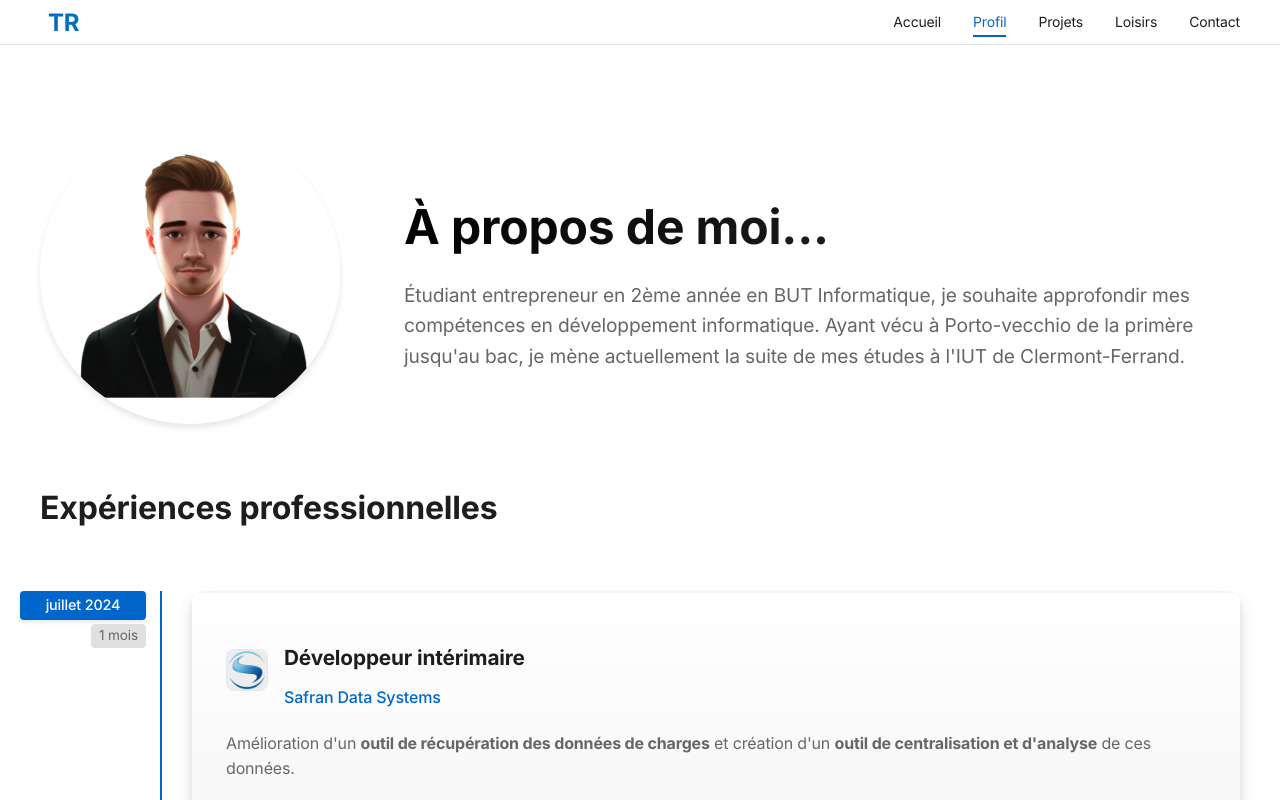
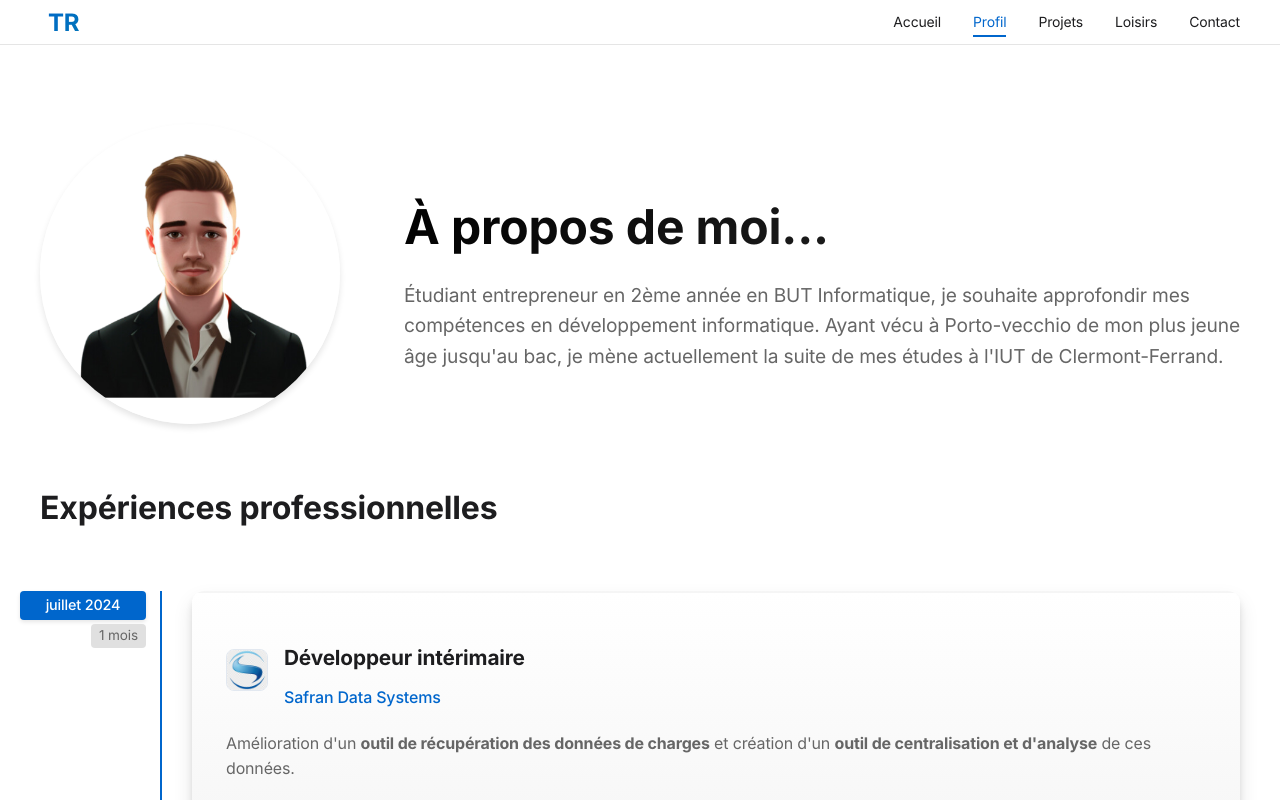
Before and after one commit to TomRambeau/portfolio, a Vue app in the folder portfolio/: page /portfolio/about in a window 1280 px wide. Shown: the top 800 px of the page. Built offline with nearby package versions, Linux system fonts and the light colour scheme.

Commit message:
:bug: test error corrected

```diff
--- a/portfolio/src/views/About.vue
+++ b/portfolio/src/views/About.vue
@@ -14,7 +14,7 @@ import { marked } from 'marked'
           <h1 class="title">À propos de moi...</h1>
           <p class="bio">
               Étudiant entrepreneur en 2ème année en BUT Informatique, je souhaite approfondir mes compétences en développement informatique.
-              Ayant vécu à Porto-vecchio de la primère jusqu'au bac, je mène actuellement la suite de mes études à l'IUT de Clermont-Ferrand.
+              Ayant vécu à Porto-vecchio de mon plus jeune âge jusqu'au bac, je mène actuellement la suite de mes études à l'IUT de Clermont-Ferrand.
           </p>
           <!--(pitch + domisoins pépite)-->
         </div>
```
